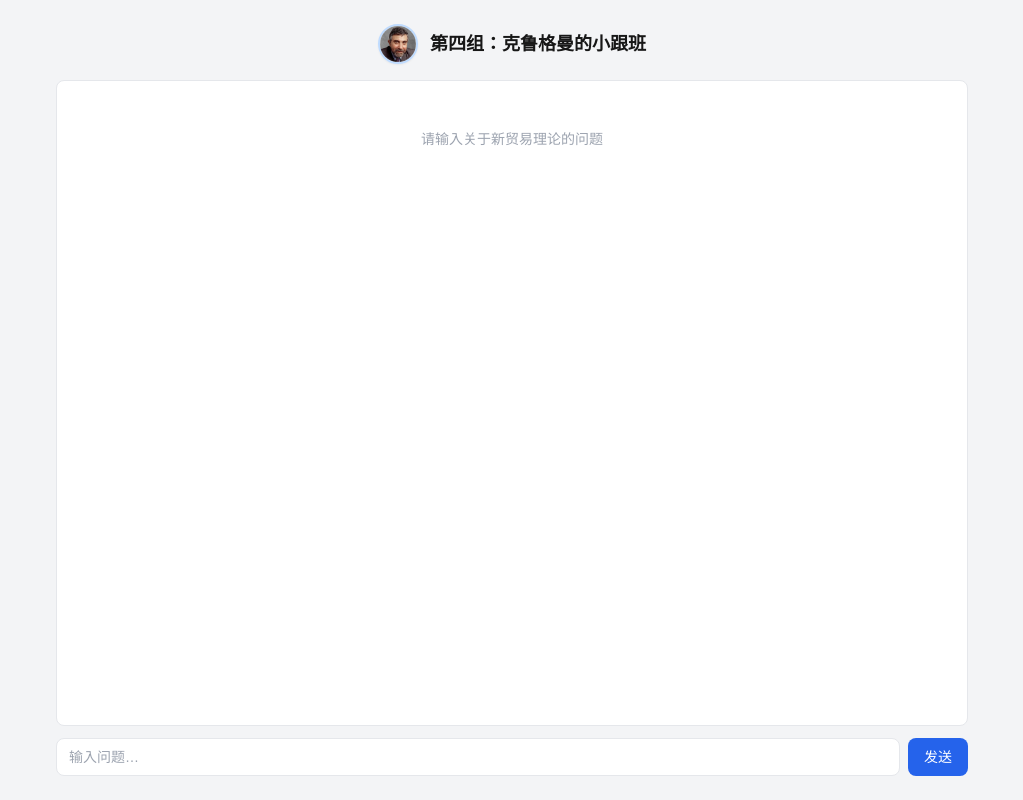
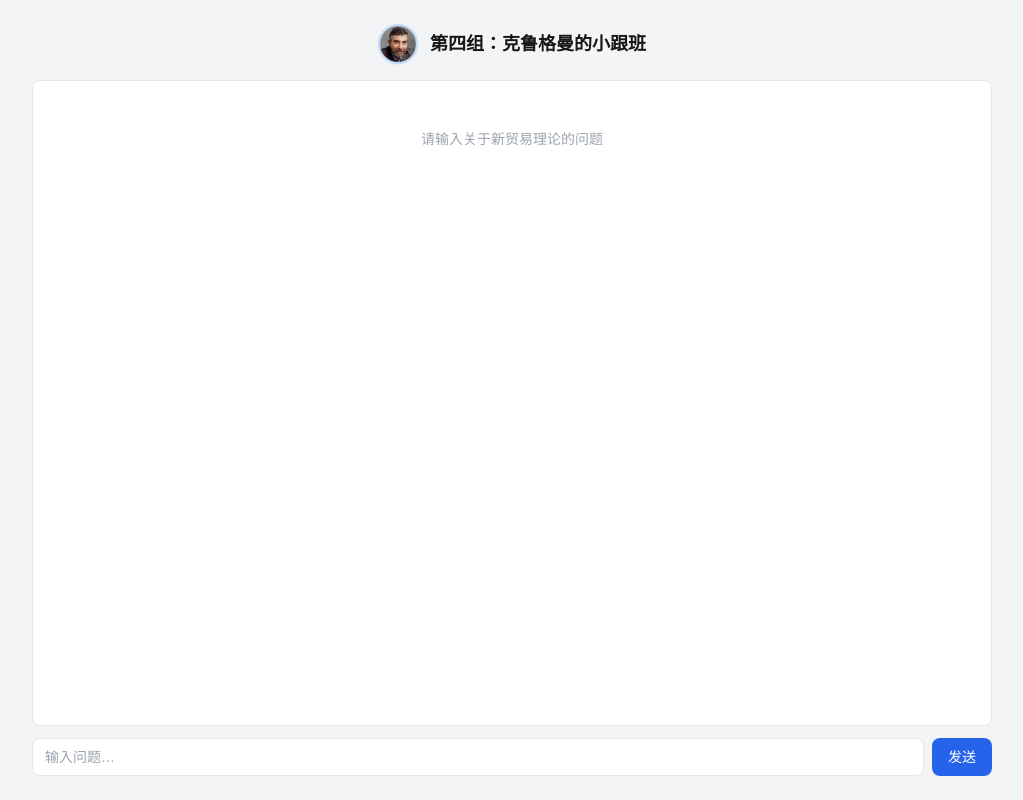
Before and after one commit to 3116590955-droid/trade-theory-agent, a Next.js app in the folder webapp/: page / in a window 1280 px wide. Shown: the whole page, without its empty margins (128-1151 px from the left). Built offline with nearby package versions, Linux system fonts and the light colour scheme.

Commit message:
fix: chat window occupies 75% of page width using px padding

```diff
--- a/webapp/components/ChatWindow.tsx
+++ b/webapp/components/ChatWindow.tsx
@@ -82,7 +82,7 @@ export function ChatWindow() {
   }
 
   return (
-    <div className="flex flex-col h-screen w-3/4 mx-auto p-4 md:p-6">
+    <div className="flex flex-col h-screen w-full px-[12.5%] py-4 md:py-6">
       <div className="flex items-center justify-center gap-3 mb-4 flex-shrink-0">
         <img
           src="/krugman.png"
```
